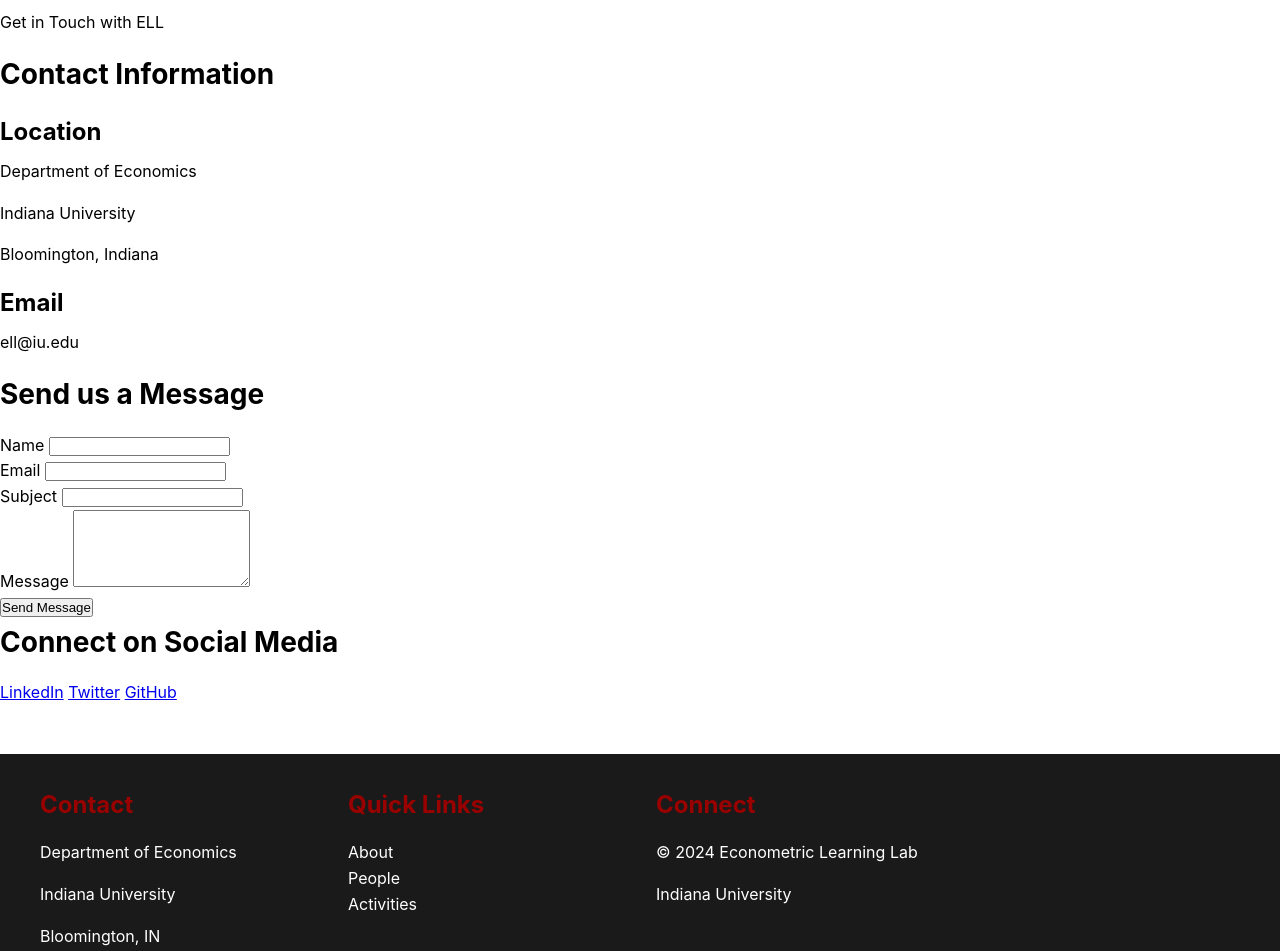
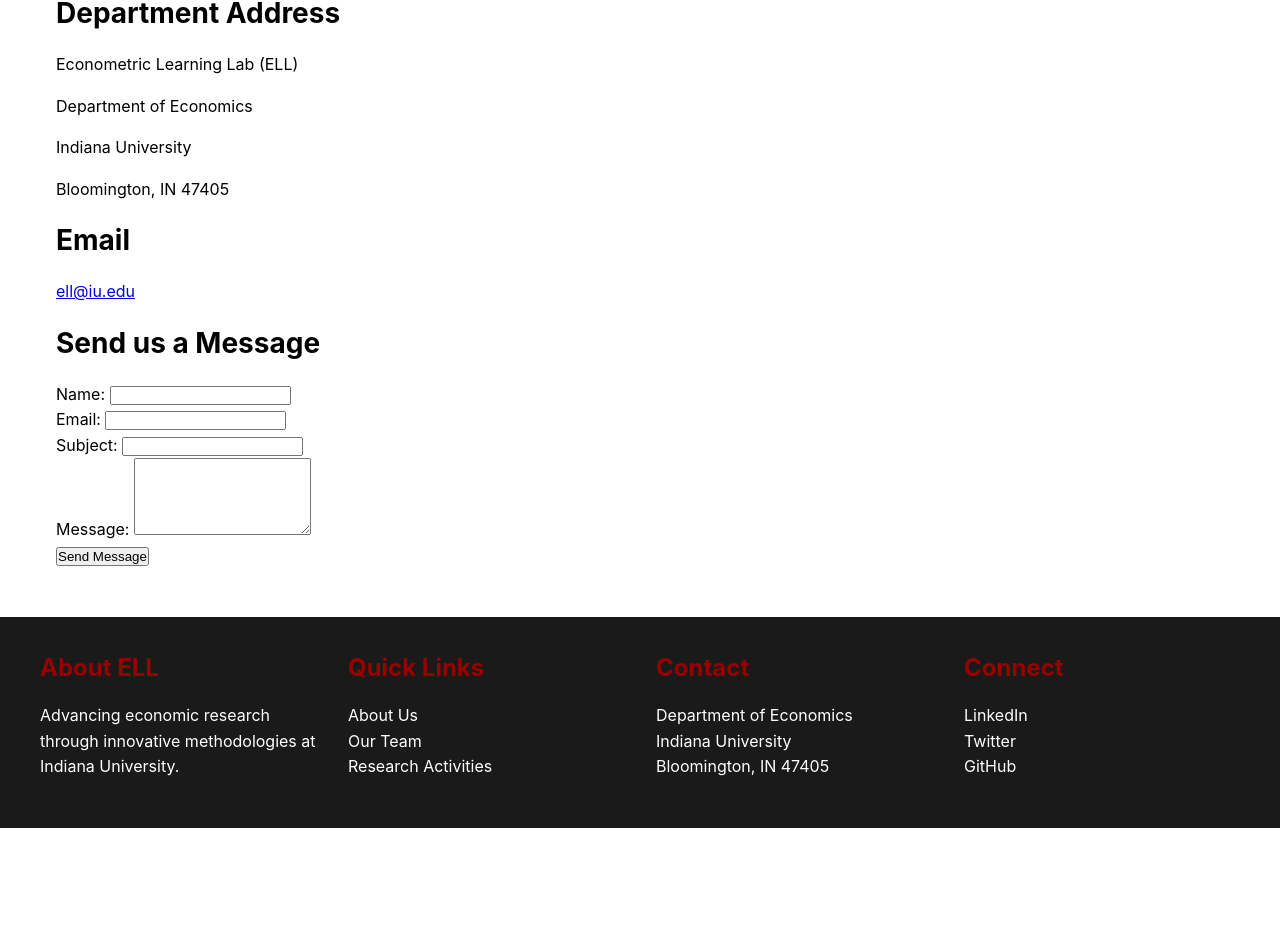
Before and after one commit to elltest2025/elltest2025.github.io, a plain HTML site: page contact.html in a window 1280 px wide. Shown: the part 140-1091 px from the top of the page. After the commit the page ends 968 px from the top, so only its background shows below. Drawn offline with Linux system fonts and the light colour scheme.

Commit message:
Update contact.html

```diff
--- a/contact.html
+++ b/contact.html
@@ -4,108 +4,100 @@
     <meta charset="UTF-8">
     <meta name="viewport" content="width=device-width, initial-scale=1.0">
     <title>Contact - Econometric Learning Lab (ELL)</title>
-    <link rel="stylesheet" href="https://fonts.googleapis.com/css2?family=Source+Sans+Pro:wght@400;600;700&display=swap">
     <link rel="stylesheet" href="css/style.css">
 </head>
 <body>
     <header class="header">
-        <nav class="nav-container">
-            <a href="index.html" class="logo">ELL<span>@IU</span></a>
+        <div class="header-container">
+            <a href="/" class="logo-text">ELL<span>@IU</span></a>
+            <nav>
                 <ul class="nav-links">
-                <li><a href="about.html" class="nav-button">About</a></li>
-                <li><a href="people.html" class="nav-button">People</a></li>
-                <li><a href="activities.html" class="nav-button">Activities</a></li>
-                <li><a href="contact.html" class="nav-button">Contact</a></li>
+                    <li><a href="/about" class="nav-button">About</a></li>
+                    <li><a href="/people" class="nav-button">People</a></li>
+                    <li><a href="/activities" class="nav-button">Activities</a></li>
+                    <li><a href="/contact" class="nav-button">Contact</a></li>
                 </ul>
             </nav>
+        </div>
     </header>
 
-    <section class="hero">
-        <div class="hero-content">
+    <main class="main-content">
+        <div class="content-section">
             <h1>Contact Us</h1>
-            <p>Get in Touch with ELL</p>
+
+            <section class="contact-section">
+                <h2>Department Address</h2>
+                <div class="contact-info">
+                    <p>Econometric Learning Lab (ELL)</p>
+                    <p>Department of Economics</p>
+                    <p>Indiana University</p>
+                    <p>Bloomington, IN 47405</p>
                 </div>
             </section>
 
-    <main>
-        <section class="section">
-            <div class="container">
-                <div class="content-card">
-                    <h2>Contact Information</h2>
-                    <div class="contact-grid">
-                        <div class="contact-info">
-                            <h3>Location</h3>
-                            <p>Department of Economics</p>
-                            <p>Indiana University</p>
-                            <p>Bloomington, Indiana</p>
-                        </div>
+            <section class="contact-section">
+                <h2>Email</h2>
+                <p><a href="mailto:ell@iu.edu">ell@iu.edu</a></p>
+            </section>
 
-                        <div class="contact-info">
-                            <h3>Email</h3>
-                            <p>ell@iu.edu</p>
-                        </div>
-                    </div>
-                </div>
-
-                <div class="content-card">
+            <section class="contact-form-section">
                 <h2>Send us a Message</h2>
                 <form class="contact-form">
                     <div class="form-group">
-                            <label for="name">Name</label>
+                        <label for="name">Name:</label>
                         <input type="text" id="name" name="name" required>
                     </div>
 
                     <div class="form-group">
-                            <label for="email">Email</label>
+                        <label for="email">Email:</label>
                         <input type="email" id="email" name="email" required>
                     </div>
 
                     <div class="form-group">
-                            <label for="subject">Subject</label>
+                        <label for="subject">Subject:</label>
                         <input type="text" id="subject" name="subject" required>
                     </div>
 
                     <div class="form-group">
-                            <label for="message">Message</label>
+                        <label for="message">Message:</label>
                         <textarea id="message" name="message" rows="5" required></textarea>
                     </div>
 
-                        <button type="submit" class="btn">Send Message</button>
+                    <button type="submit" class="submit-button">Send Message</button>
                 </form>
+            </section>
         </div>
-
-                <div class="content-card">
-                    <h2>Connect on Social Media</h2>
-                    <div class="social-links">
-                        <a href="#" class="btn">LinkedIn</a>
-                        <a href="#" class="btn">Twitter</a>
-                        <a href="#" class="btn">GitHub</a>
-                    </div>
-                </div>
-            </div>
-        </section>
     </main>
 
     <footer class="footer">
-        <div class="container footer-content">
+        <div class="footer-content">
             <div class="footer-section">
-                <h3>Contact</h3>
-                <p>Department of Economics</p>
-                <p>Indiana University</p>
-                <p>Bloomington, IN</p>
+                <h3>About ELL</h3>
+                <p>Advancing economic research through innovative methodologies at Indiana University.</p>
             </div>
             <div class="footer-section">
                 <h3>Quick Links</h3>
                 <ul>
-                    <li><a href="about.html">About</a></li>
-                    <li><a href="people.html">People</a></li>
-                    <li><a href="activities.html">Activities</a></li>
+                    <li><a href="/about">About Us</a></li>
+                    <li><a href="/people">Our Team</a></li>
+                    <li><a href="/activities">Research Activities</a></li>
+                </ul>
+            </div>
+            <div class="footer-section">
+                <h3>Contact</h3>
+                <ul>
+                    <li>Department of Economics</li>
+                    <li>Indiana University</li>
+                    <li>Bloomington, IN 47405</li>
                 </ul>
             </div>
             <div class="footer-section">
                 <h3>Connect</h3>
-                <p>&copy; 2024 Econometric Learning Lab</p>
-                <p>Indiana University</p>
+                <ul>
+                    <li><a href="#">LinkedIn</a></li>
+                    <li><a href="#">Twitter</a></li>
+                    <li><a href="#">GitHub</a></li>
+                </ul>
             </div>
         </div>
     </footer>
```
Lines whose indentation alone changed are shown as unchanged.
